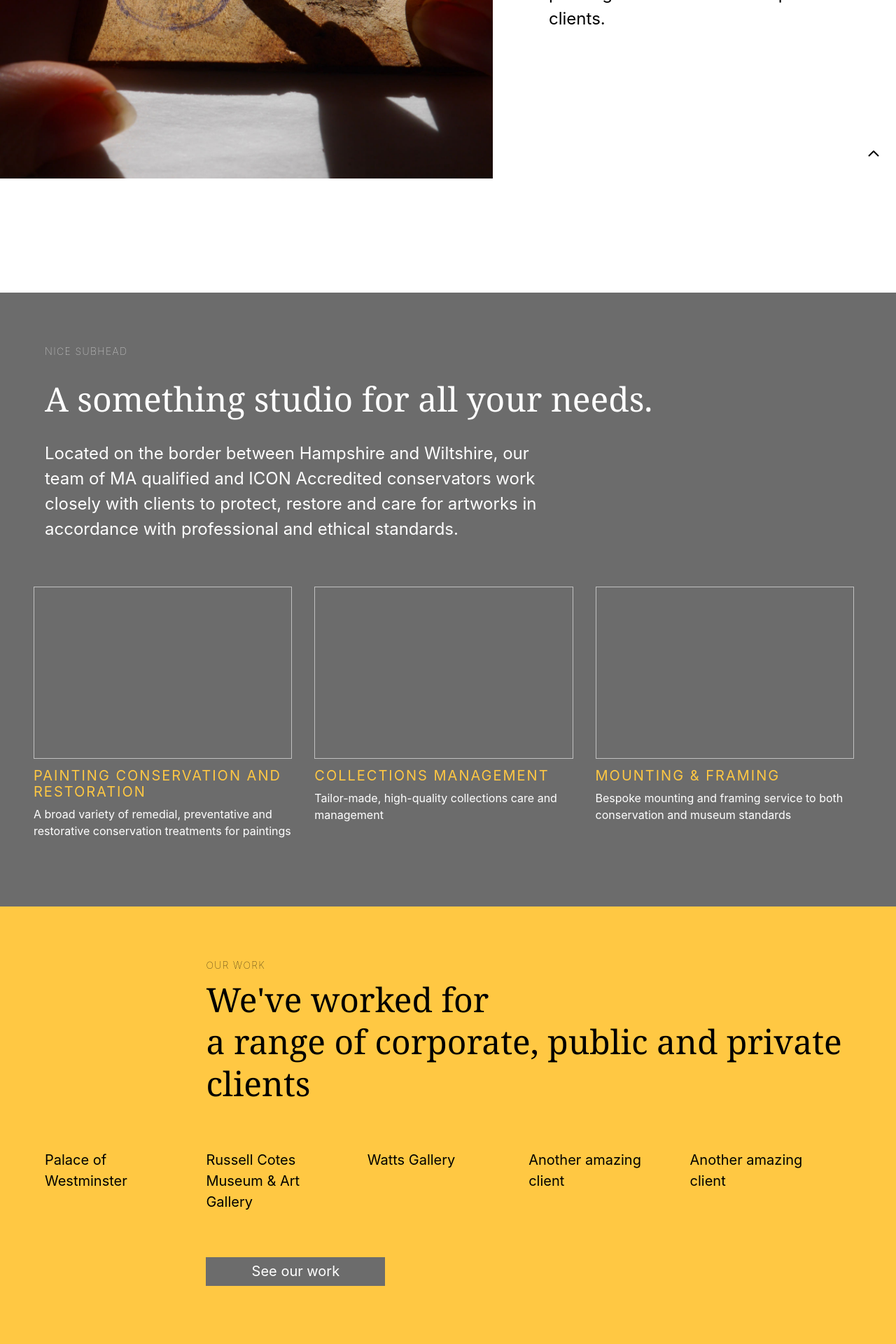
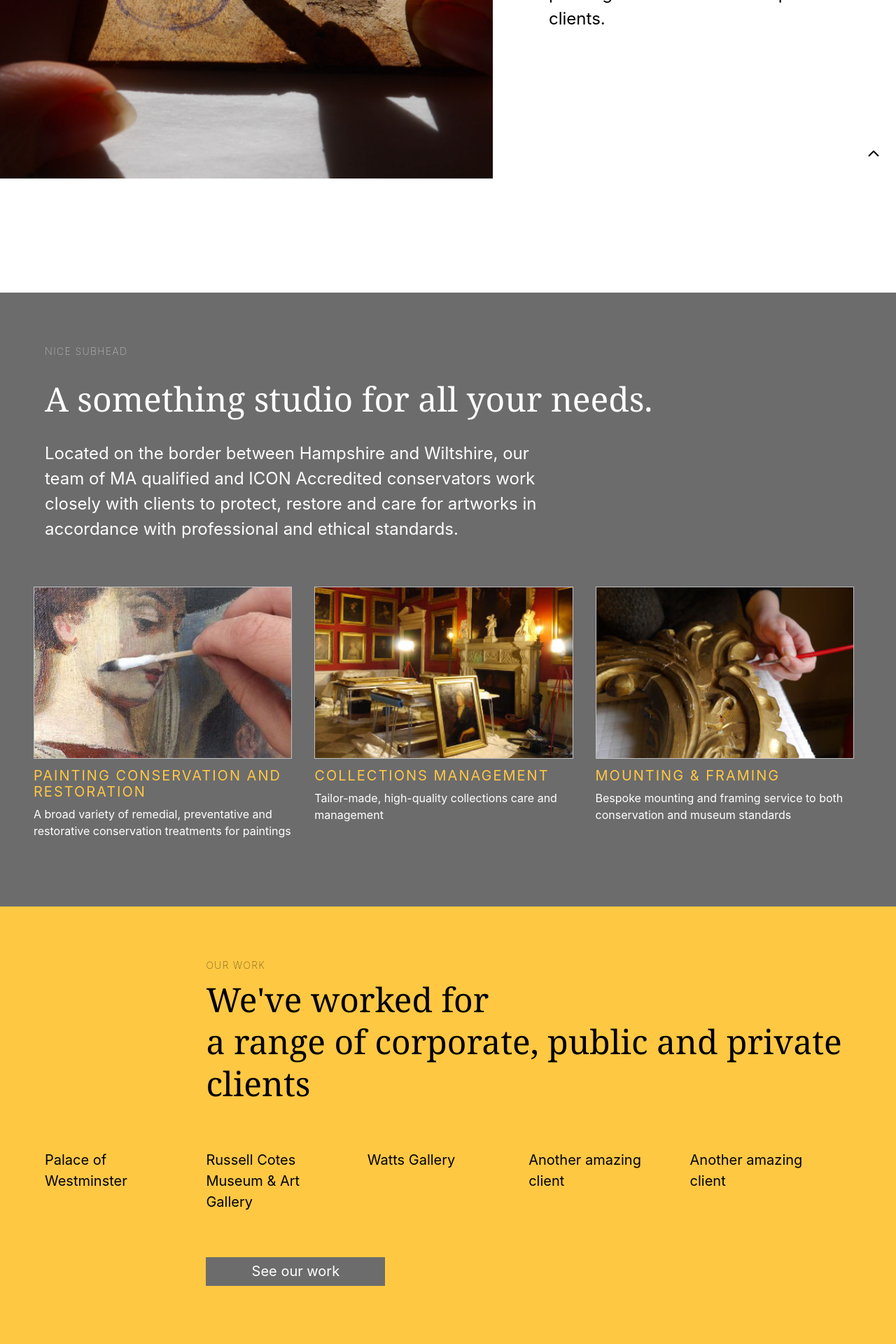
Before and after one commit to wearethoughtfox/brickhouse, a Jekyll site: the page built from index.html, in a window 1280 px wide. Shown: the part 646-2566 px from the top of the page at 70% size. Built offline with Jekyll 4.4.1, drawn with Linux system fonts in a browser that asks for light colours; a script that is not in the unit is left out.

Commit message:
Change image path in template

```diff
--- a/index.html
+++ b/index.html
@@ -34,7 +34,7 @@
         <a href="{{ service.url }}">
             <span class="hidden">{{ service.title }}</span>
             <div class="aspect-ratio aspect-ratio--6x4">
-                <img style="background-image:url({{ site.baseurl }}/images/{{ service.image }});"
+                <img style="background-image:url({{ site.baseurl }}{{ service.image }});"
                     class="db bg-center cover aspect-ratio--object dim" />
             </div>
         </a>
```
